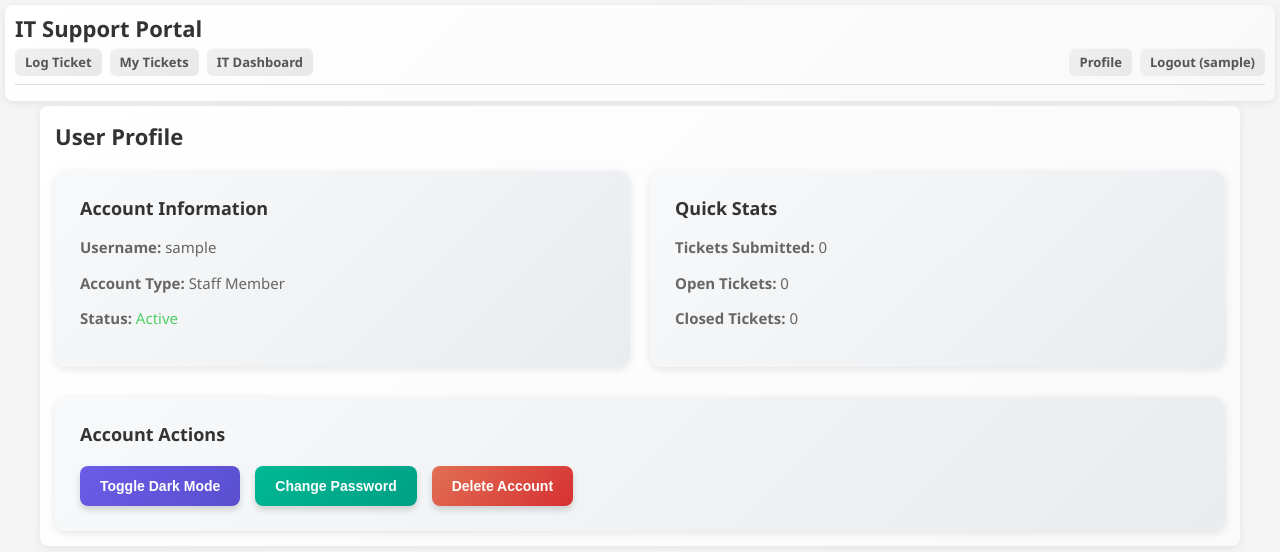
After one commit to flabbsterr/Techgenie-Project, a Flask app: page /profile in a window 1280 px wide. The commit adds this page. Shown: the top 552 px of the page. Run offline with Flask 3, Linux system fonts and the light colour scheme; the visitor is signed in with stand-in values (Sample User, id 1).

Commit message:
minor changes

```diff
--- a/it-support-portal/app.py
+++ b/it-support-portal/app.py
@@ -1,13 +1,20 @@
 from flask import Flask, render_template, request, redirect, url_for, session
-import sqlite3
 
 app = Flask(__name__)
 app.secret_key = "your_secret_key_here"
 
-def get_db():
-    conn = sqlite3.connect("tickets.db")
-    conn.row_factory = sqlite3.Row
-    return conn
+# In-memory storage
+users = {
+    "staff": "password123",
+    "it": "itadmin123"
+}
+
+tickets = [
+    {"id": 1, "name": "John Doe", "issue": "Computer won't start", "status": "Open", "priority": "High"},
+    {"id": 2, "name": "Jane Smith", "issue": "Email not working", "status": "In Progress", "priority": "Medium"},
+    {"id": 3, "name": "Bob Johnson", "issue": "Printer offline", "status": "Closed", "priority": "Low"}
+]
+ticket_id_counter = 4
 
 @app.route("/")
 def home():
@@ -18,13 +25,10 @@ def home():
 @app.route("/login", methods=["GET", "POST"])
 def login():
     if request.method == "POST":
-        username = request.form["username"]
+        username = request.form["username"].replace(" ", "")
         password = request.form["password"]
 
-        db = get_db()
-        user = db.execute("SELECT * FROM users WHERE username = ?", (username,)).fetchone()
-
-        if user and user['password'] == password:
+        if username in users and users[username] == password:
             session["username"] = username
             return redirect(url_for("log_ticket"))
         else:
@@ -34,6 +38,8 @@ def login():
 
 @app.route("/signup", methods=["GET", "POST"])
 def signup():
+    global ticket_id_counter
+
     if request.method == "POST":
         username = request.form["username"].strip()
         password = request.form["password"].strip()
@@ -41,6 +47,9 @@ def signup():
 
         if not username or not password:
             return render_template("signup.html", error="Username and password are required")
+
+        if " " in username:
+            return render_template("signup.html", error="Username cannot contain spaces")
 
         if password != confirm_password:
             return render_template("signup.html", error="Passwords do not match")
@@ -52,14 +61,12 @@ def signup():
         if not any(char.isdigit() for char in password):
             return render_template("signup.html", error="Password must contain at least one number")
 
-        db = get_db()
-        try:
-            db.execute("INSERT INTO users (username, password) VALUES (?, ?)", (username, password))
-            db.commit()
-            session["username"] = username
-            return redirect(url_for("log_ticket"))
-        except sqlite3.IntegrityError:
+        if username in users:
             return render_template("signup.html", error="Username already exists")
+
+        users[username] = password
+        session["username"] = username
+        return redirect(url_for("log_ticket"))
 
     return render_template("signup.html")
 
@@ -70,6 +77,8 @@ def logout():
 
 @app.route("/log", methods=["GET", "POST"])
 def log_ticket():
+    global ticket_id_counter
+
     if "username" not in session:
         return redirect(url_for("login"))
 
@@ -78,12 +87,15 @@ def log_ticket():
         issue = request.form["issue"].strip()
 
         if name and issue:
-            db = get_db()
-            db.execute(
-                "INSERT INTO tickets (name, issue, status, priority) VALUES (?, ?, ?, ?)",
-                (name, issue, "Open", "Medium")
-            )
-            db.commit()
+            ticket = {
+                "id": ticket_id_counter,
+                "name": name,
+                "issue": issue,
+                "status": "Open",
+                "priority": "Medium"
+            }
+            tickets.append(ticket)
+            ticket_id_counter += 1
 
         return redirect(url_for("staff_tickets"))
 
@@ -94,34 +106,86 @@ def staff_tickets():
     if "username" not in session:
         return redirect(url_for("login"))
 
-    db = get_db()
-    tickets = db.execute("SELECT * FROM tickets").fetchall()
     return render_template("staff_tickets.html", tickets=tickets)
+
+@app.route("/profile")
+def profile():
+    if "username" not in session:
+        return redirect(url_for("login"))
+
+    username = session["username"]
+    user_tickets = [t for t in tickets if t["name"].lower() == username.lower()]
+    open_tickets = sum(1 for t in user_tickets if t["status"] == "Open")
+    closed_tickets = sum(1 for t in user_tickets if t["status"] == "Closed")
+
+    return render_template("profile.html", user_tickets=user_tickets,
+                         open_tickets=open_tickets, closed_tickets=closed_tickets)
+
+@app.route("/change-password", methods=["POST"])
+def change_password():
+    if "username" not in session:
+        return redirect(url_for("login"))
+
+    username = session["username"]
+    current_password = request.form["current_password"]
+    new_password = request.form["new_password"]
+    confirm_password = request.form["confirm_password"]
+
+    if users[username] != current_password:
+        user_tickets = [t for t in tickets if t["name"].lower() == username.lower()]
+        open_tickets = sum(1 for t in user_tickets if t["status"] == "Open")
+        closed_tickets = sum(1 for t in user_tickets if t["status"] == "Closed")
+        return render_template("profile.html", error="Current password is incorrect",
+                             user_tickets=user_tickets, open_tickets=open_tickets, closed_tickets=closed_tickets)
+
+    if new_password != confirm_password:
+        user_tickets = [t for t in tickets if t["name"].lower() == username.lower()]
+        open_tickets = sum(1 for t in user_tickets if t["status"] == "Open")
+        closed_tickets = sum(1 for t in user_tickets if t["status"] == "Closed")
+        return render_template("profile.html", error="New passwords do not match",
+                             user_tickets=user_tickets, open_tickets=open_tickets, closed_tickets=closed_tickets)
+
+    if len(new_password) < 6 or not any(char.isdigit() for char in new_password):
+        user_tickets = [t for t in tickets if t["name"].lower() == username.lower()]
+        open_tickets = sum(1 for t in user_tickets if t["status"] == "Open")
+        closed_tickets = sum(1 for t in user_tickets if t["status"] == "Closed")
+        return render_template("profile.html", error="Password must be at least 6 characters with one number",
+                             user_tickets=user_tickets, open_tickets=open_tickets, closed_tickets=closed_tickets)
+
+    users[username] = new_password
+    return redirect(url_for("profile"))
+
+@app.route("/delete-account")
+def delete_account():
+    if "username" not in session:
+        return redirect(url_for("login"))
+
+    username = session["username"]
+    if username in users:
+        del users[username]
+
+    session.pop("username", None)
+    return redirect(url_for("login"))
 
 @app.route("/it", methods=["GET", "POST"])
 def it_dashboard():
     if "username" not in session:
         return redirect(url_for("login"))
 
-    db = get_db()
-
     if request.method == "POST":
-        ticket_id = request.form["ticket_id"]
+        ticket_id = int(request.form["ticket_id"])
         status = request.form["status"]
         priority = request.form["priority"]
 
-        db.execute(
-            "UPDATE tickets SET status = ?, priority = ? WHERE id = ?",
-            (status, priority, ticket_id)
-        )
-        db.commit()
+        for ticket in tickets:
+            if ticket["id"] == ticket_id:
+                ticket["status"] = status
+                ticket["priority"] = priority
+                break
 
-    tickets = db.execute("SELECT * FROM tickets").fetchall()
-    open_count = db.execute(
-        "SELECT COUNT(*) FROM tickets WHERE status = 'Open'"
-    ).fetchone()[0]
-
-    return render_template("it_dashboard.html", tickets=tickets, open_count=open_count)
+    open_count = sum(1 for ticket in tickets if ticket["status"] == "Open")
+    closed_count = sum(1 for ticket in tickets if ticket["status"] == "Closed")
+    return render_template("it_dashboard.html", tickets=tickets, open_count=open_count, closed_count=closed_count)
 
 if __name__ == "__main__":
     app.run(debug=True)
--- a/it-support-portal/static/style.css
+++ b/it-support-portal/static/style.css
@@ -919,3 +919,57 @@ body.dark-mode .password-container i {
 body.dark-mode .password-container i:hover {
     color: #ff8c00;
 }
+nav {
+    display: flex;
+    justify-content: space-between;
+    align-items: center;
+    gap: 8px;
+    flex-wrap: wrap;
+    margin-top: 5px;
+}
+
+.nav-left, .nav-right {
+    display: flex;
+    gap: 8px;
+    flex-wrap: wrap;
+}
+
+.dashboard-stats {
+    display: grid;
+    grid-template-columns: repeat(auto-fit, minmax(200px, 1fr));
+    gap: 20px;
+    margin-bottom: 30px;
+}
+
+.stat-card {
+    background: linear-gradient(135deg, #f8f9fa 0%, #e9ecef 100%);
+    padding: 20px;
+    border-radius: 12px;
+    text-align: center;
+    box-shadow: 0 2px 8px rgba(0, 0, 0, 0.1);
+}
+
+body.dark-mode .stat-card {
+    background: linear-gradient(135deg, #3a3a3a 0%, #323232 100%);
+}
+
+.stat-number {
+    font-size: 32px;
+    font-weight: bold;
+    color: #2196F3;
+    margin-bottom: 8px;
+}
+
+body.dark-mode .stat-number {
+    color: #ffa500;
+}
+
+.stat-label {
+    color: #666;
+    font-size: 14px;
+    font-weight: 600;
+}
+
+body.dark-mode .stat-label {
+    color: #b0b0b0;
+}
--- a/it-support-portal/templates/base.html
+++ b/it-support-portal/templates/base.html
@@ -10,10 +10,15 @@
     <header>
         <h1>IT Support Portal</h1>
         <nav>
-            <a href="/log">Log Ticket</a>
-            <a href="/my-tickets">My Tickets</a>
-            <a href="/it">IT Dashboard</a>
-            <a href="/logout">Logout ({{ session.username }})</a>
+            <div class="nav-left">
+                <a href="/log">Log Ticket</a>
+                <a href="/my-tickets">My Tickets</a>
+                <a href="/it">IT Dashboard</a>
+            </div>
+            <div class="nav-right">
+                <a href="/profile">Profile</a>
+                <a href="/logout">Logout ({{ session.username }})</a>
+            </div>
         </nav>
         <hr>
     </header>
--- a/it-support-portal/templates/log_ticket.html
+++ b/it-support-portal/templates/log_ticket.html
@@ -1,6 +1,6 @@
 {% extends "base.html" %}
 {% block content %}
-<h2>📝 Log an IT Issue</h2>
+<h2>Log an IT Issue</h2>
 <p>Submit a new support ticket and our IT team will assist you shortly.</p>
 <form method="POST">
     <label for="name">Your Name:</label>
@@ -9,6 +9,6 @@
     <label for="issue">Issue Description:</label>
     <textarea id="issue" name="issue" placeholder="Describe the issue you're experiencing..." required></textarea>
 
-    <button type="submit">✓ Submit Ticket</button>
+    <button type="submit">Submit Ticket</button>
 </form>
 {% endblock %}
--- a/it-support-portal/templates/login.html
+++ b/it-support-portal/templates/login.html
@@ -18,7 +18,7 @@
 
         <form method="POST">
             <label for="username">Username:</label>
-            <input type="text" id="username" name="username" required autofocus value="{{ username or '' }}">
+            <input type="text" id="username" name="username" required autofocus value="{{ username or '' }}" oninput="this.value = this.value.replace(/\s/g, '')" onpaste="setTimeout(() => this.value = this.value.replace(/\s/g, ''), 0)">
 
             <label for="password">Password:</label>
             <input type="password" id="password" name="password" required maxlength="15">
--- /dev/null
+++ b/it-support-portal/templates/profile.html
@@ -0,0 +1,196 @@
+{% extends "base.html" %}
+{% block content %}
+<h2>User Profile</h2>
+
+{% if error %}
+    <p class="error">{{ error }}</p>
+{% endif %}
+
+<div class="profile-info">
+    <div class="profile-card">
+        <h3>Account Information</h3>
+        <p><strong>Username:</strong> {{ session.username }}</p>
+        <p><strong>Account Type:</strong> {% if session.username == 'it' %}IT Administrator{% else %}Staff Member{% endif %}</p>
+        <p><strong>Status:</strong> <span style="color: #51cf66;">Active</span></p>
+    </div>
+
+    <div class="profile-card">
+        <h3>Quick Stats</h3>
+        <p><strong>Tickets Submitted:</strong> {{ user_tickets|length }}</p>
+        <p><strong>Open Tickets:</strong> {{ open_tickets }}</p>
+        <p><strong>Closed Tickets:</strong> {{ closed_tickets }}</p>
+    </div>
+</div>
+
+<div class="profile-actions">
+    <h3>Account Actions</h3>
+    <div class="action-buttons">
+        <button onclick="toggleDarkMode()" class="action-btn theme-btn">Toggle Dark Mode</button>
+        <button onclick="toggleChangePassword()" class="action-btn password-btn">Change Password</button>
+        <button onclick="confirmDelete()" class="action-btn delete-btn">Delete Account</button>
+    </div>
+</div>
+
+<div id="changePasswordForm" style="display: none; margin-top: 20px;">
+    <form method="POST" action="/change-password">
+        <h3>Change Password</h3>
+        <label for="current_password">Current Password:</label>
+        <input type="password" id="current_password" name="current_password" required>
+
+        <label for="new_password">New Password:</label>
+        <input type="password" id="new_password" name="new_password" required maxlength="15">
+
+        <label for="confirm_password">Confirm New Password:</label>
+        <input type="password" id="confirm_password" name="confirm_password" required maxlength="15">
+
+        <div class="form-buttons">
+            <button type="submit">Update Password</button>
+            <button type="button" onclick="hideChangePassword()" class="cancel-btn">Cancel</button>
+        </div>
+    </form>
+</div>
+
+<style>
+.profile-info {
+    display: grid;
+    grid-template-columns: repeat(auto-fit, minmax(300px, 1fr));
+    gap: 20px;
+    margin-top: 20px;
+}
+
+.profile-card {
+    background: linear-gradient(135deg, #f8f9fa 0%, #e9ecef 100%);
+    padding: 25px;
+    border-radius: 12px;
+    box-shadow: 0 2px 8px rgba(0, 0, 0, 0.1);
+}
+
+body.dark-mode .profile-card {
+    background: linear-gradient(135deg, #3a3a3a 0%, #323232 100%);
+}
+
+.profile-card h3 {
+    color: #333;
+    margin-bottom: 15px;
+    font-size: 18px;
+}
+
+body.dark-mode .profile-card h3 {
+    color: #e0e0e0;
+}
+
+.profile-card p {
+    margin-bottom: 10px;
+    color: #666;
+}
+
+body.dark-mode .profile-card p {
+    color: #b0b0b0;
+}
+
+.profile-actions {
+    margin-top: 30px;
+    background: linear-gradient(135deg, #f8f9fa 0%, #e9ecef 100%);
+    padding: 25px;
+    border-radius: 12px;
+    box-shadow: 0 2px 8px rgba(0, 0, 0, 0.1);
+}
+
+body.dark-mode .profile-actions {
+    background: linear-gradient(135deg, #3a3a3a 0%, #323232 100%);
+}
+
+.profile-actions h3 {
+    color: #333;
+    margin-bottom: 20px;
+    font-size: 18px;
+}
+
+body.dark-mode .profile-actions h3 {
+    color: #e0e0e0;
+}
+
+.action-buttons {
+    display: flex;
+    gap: 15px;
+    flex-wrap: wrap;
+}
+
+.action-btn {
+    padding: 12px 20px;
+    border: none;
+    border-radius: 8px;
+    font-weight: 600;
+    font-size: 14px;
+    cursor: pointer;
+    transition: all 0.3s ease;
+    margin: 0;
+}
+
+.theme-btn {
+    background: linear-gradient(135deg, #6c5ce7 0%, #5a4fcf 100%);
+    color: white;
+}
+
+.theme-btn:hover {
+    background: linear-gradient(135deg, #5a4fcf 0%, #4834d4 100%);
+    transform: translateY(-2px);
+}
+
+.password-btn {
+    background: linear-gradient(135deg, #00b894 0%, #00a085 100%);
+    color: white;
+}
+
+.password-btn:hover {
+    background: linear-gradient(135deg, #00a085 0%, #008f76 100%);
+    transform: translateY(-2px);
+}
+
+.delete-btn {
+    background: linear-gradient(135deg, #e17055 0%, #d63031 100%);
+    color: white;
+}
+
+.delete-btn:hover {
+    background: linear-gradient(135deg, #d63031 0%, #c0392b 100%);
+    transform: translateY(-2px);
+}
+
+.form-buttons {
+    display: flex;
+    gap: 10px;
+    margin-top: 20px;
+}
+
+.cancel-btn {
+    background: linear-gradient(135deg, #636e72 0%, #2d3436 100%);
+    color: white;
+}
+
+.cancel-btn:hover {
+    background: linear-gradient(135deg, #2d3436 0%, #1e2124 100%);
+}
+</style>
+
+<script>
+function toggleChangePassword() {
+    const form = document.getElementById('changePasswordForm');
+    if (form.style.display === 'none' || form.style.display === '') {
+        form.style.display = 'block';
+    } else {
+        form.style.display = 'none';
+    }
+}
+
+function hideChangePassword() {
+    document.getElementById('changePasswordForm').style.display = 'none';
+}
+
+function confirmDelete() {
+    if (confirm('Are you sure you want to delete your account? This action cannot be undone.')) {
+        window.location.href = '/delete-account';
+    }
+}
+</script>
+{% endblock %}
--- a/it-support-portal/templates/signup.html
+++ b/it-support-portal/templates/signup.html
@@ -19,7 +19,7 @@
 
         <form method="POST">
             <label for="username">Username:</label>
-            <input type="text" id="username" name="username" required autofocus>
+            <input type="text" id="username" name="username" required autofocus oninput="this.value = this.value.replace(/\s/g, '')" onpaste="setTimeout(() => this.value = this.value.replace(/\s/g, ''), 0)">
 
             <label for="password">Password:</label>
             <div class="password-container">
```
Also changed, not shown: it-support-portal/init_db.py (+3 -23 lines), it-support-portal/templates/it_dashboard.html (+23 -9 lines), it-support-portal/templates/staff_tickets.html (+7 -7 lines).
